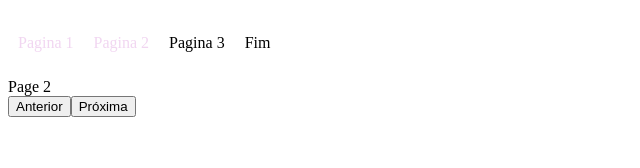
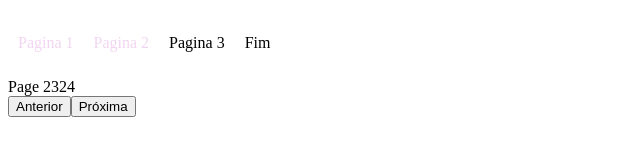
Before and after one commit to wagnerww/Fun-React-TS, a React (Create React App) app in the folder wizard-form-example/: page / in a window 1280 px wide. Both pictures are taken after a click on the button "Próxima". Shown: the top 168 px of the page, without its empty margins (0-640 px from the left). Built offline with nearby package versions, Linux system fonts and the light colour scheme.

Commit message:
chore: wizard em andamento

```diff
--- a/wizard-form-example/src/components/wizard/page2/index.tsx
+++ b/wizard-form-example/src/components/wizard/page2/index.tsx
@@ -1,5 +1,5 @@
 import React from "react";
 
 export default function PageOne(): JSX.Element {
-  return <div>Page 2</div>;
+  return <div>Page 2324</div>;
 }
```
